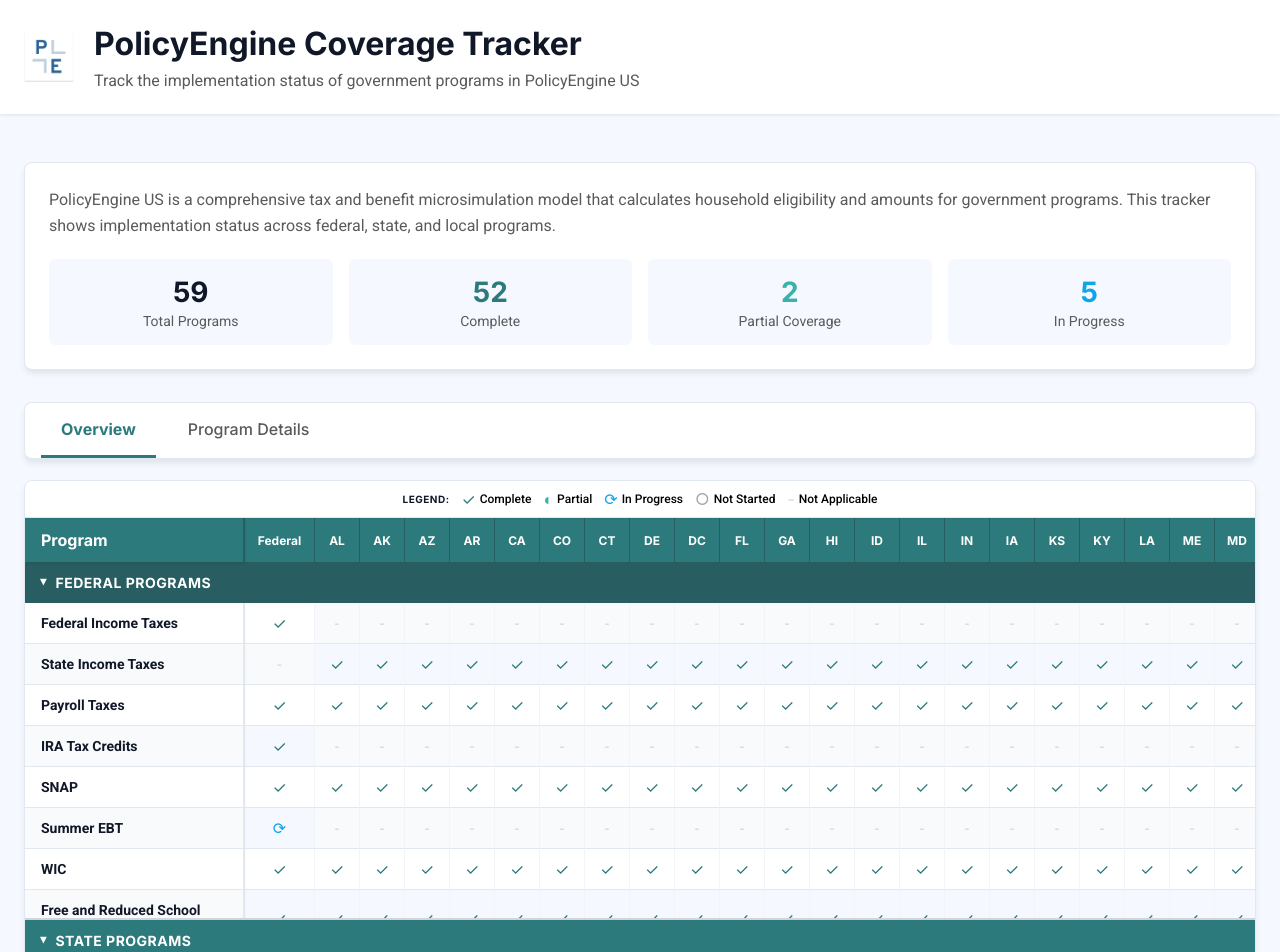
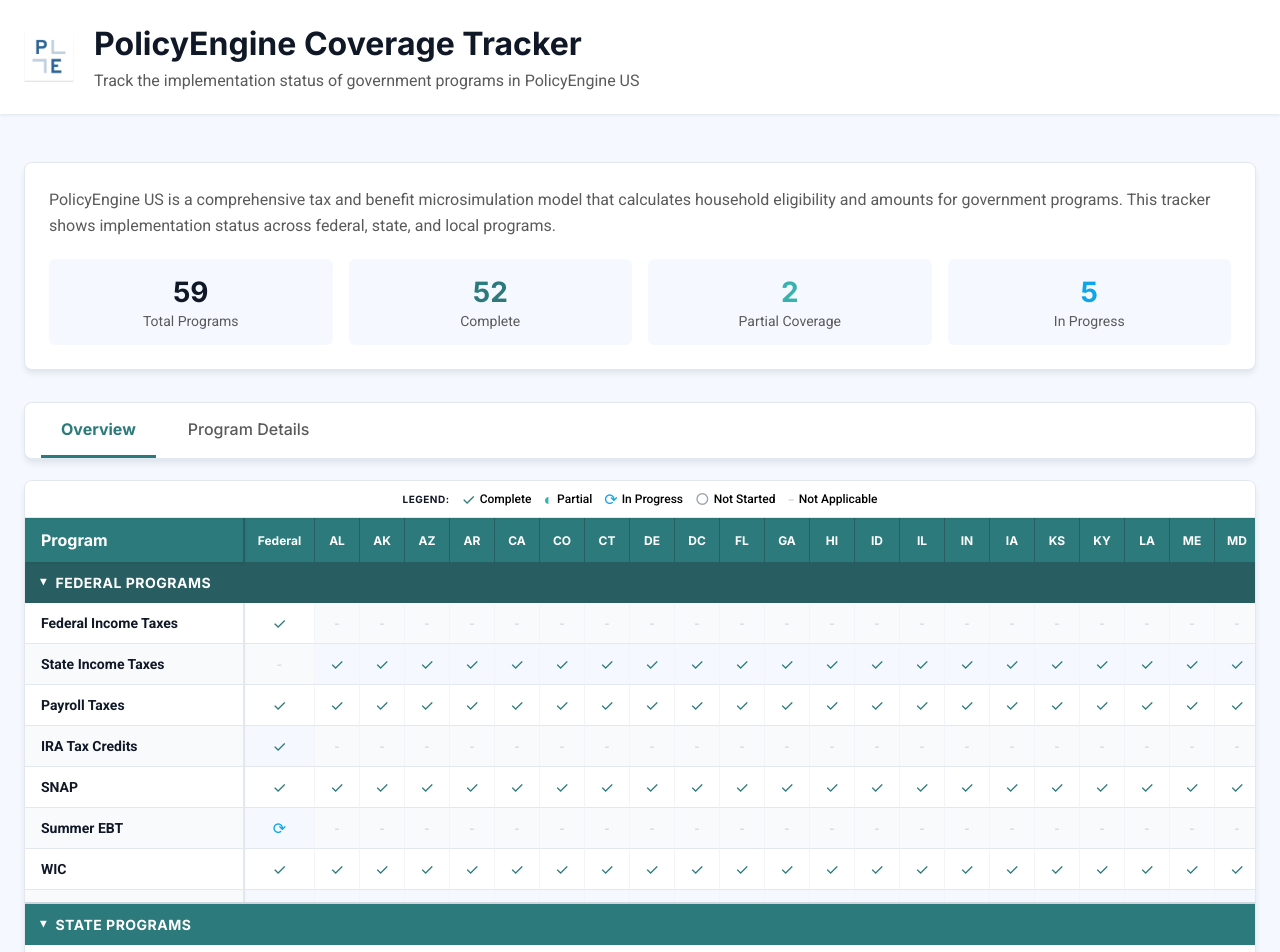
Before and after one commit to PolicyEngine/policyengine-coverage-tracker, a React (Create React App) app: page / in a window 1280 px wide. Shown: the top 952 px of the page. Built offline with nearby package versions, Linux system fonts and the light colour scheme.

Commit message:
partial cut off

```diff
--- a/src/components/MatrixView.tsx
+++ b/src/components/MatrixView.tsx
@@ -328,7 +328,7 @@
       {matrixData.federalRows.length > 0 && (
         <div style={{
           overflowX: 'auto',
-          maxHeight: '50vh',
+          maxHeight: '48vh',
           overflowY: 'auto',
         }}>
           <table style={{
```
